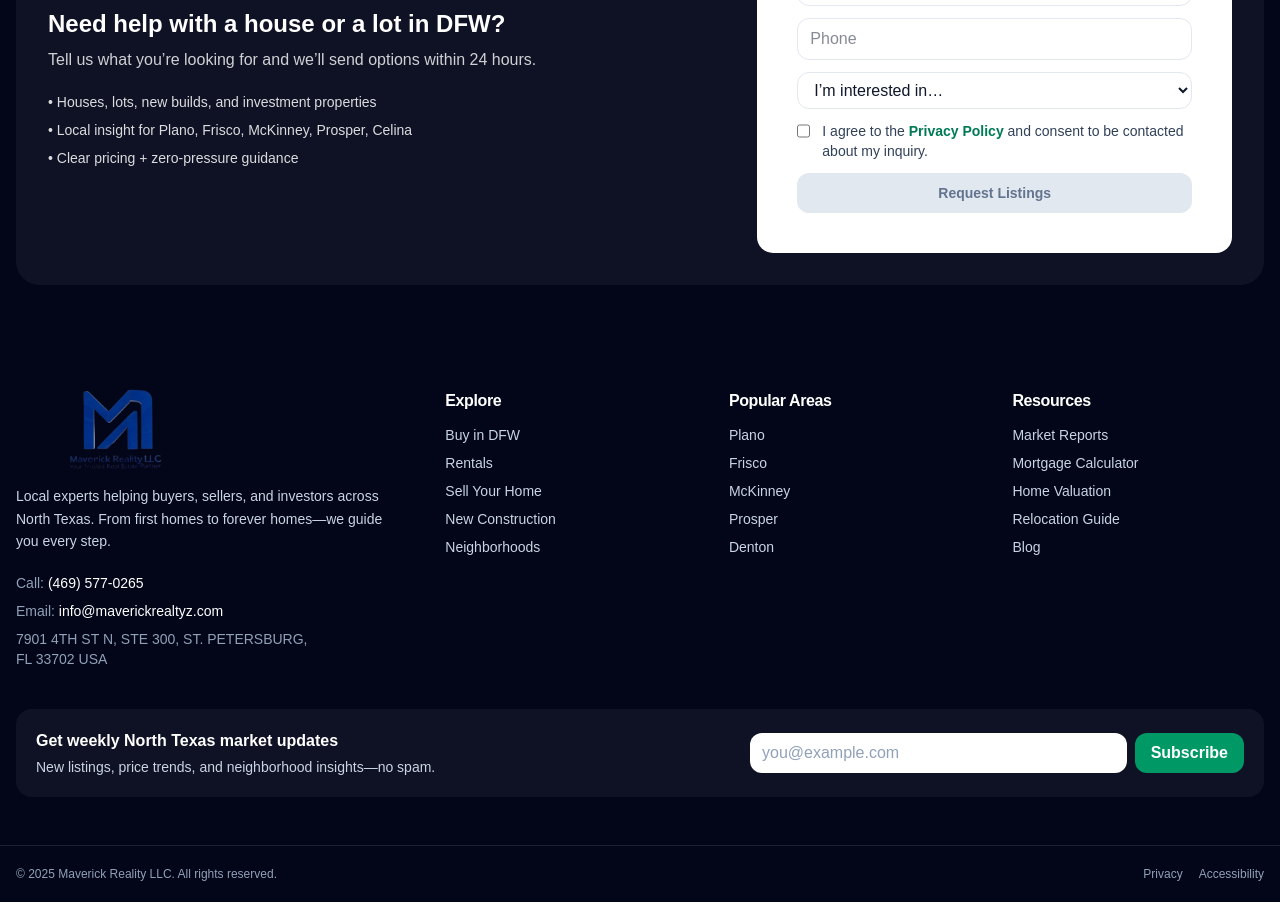
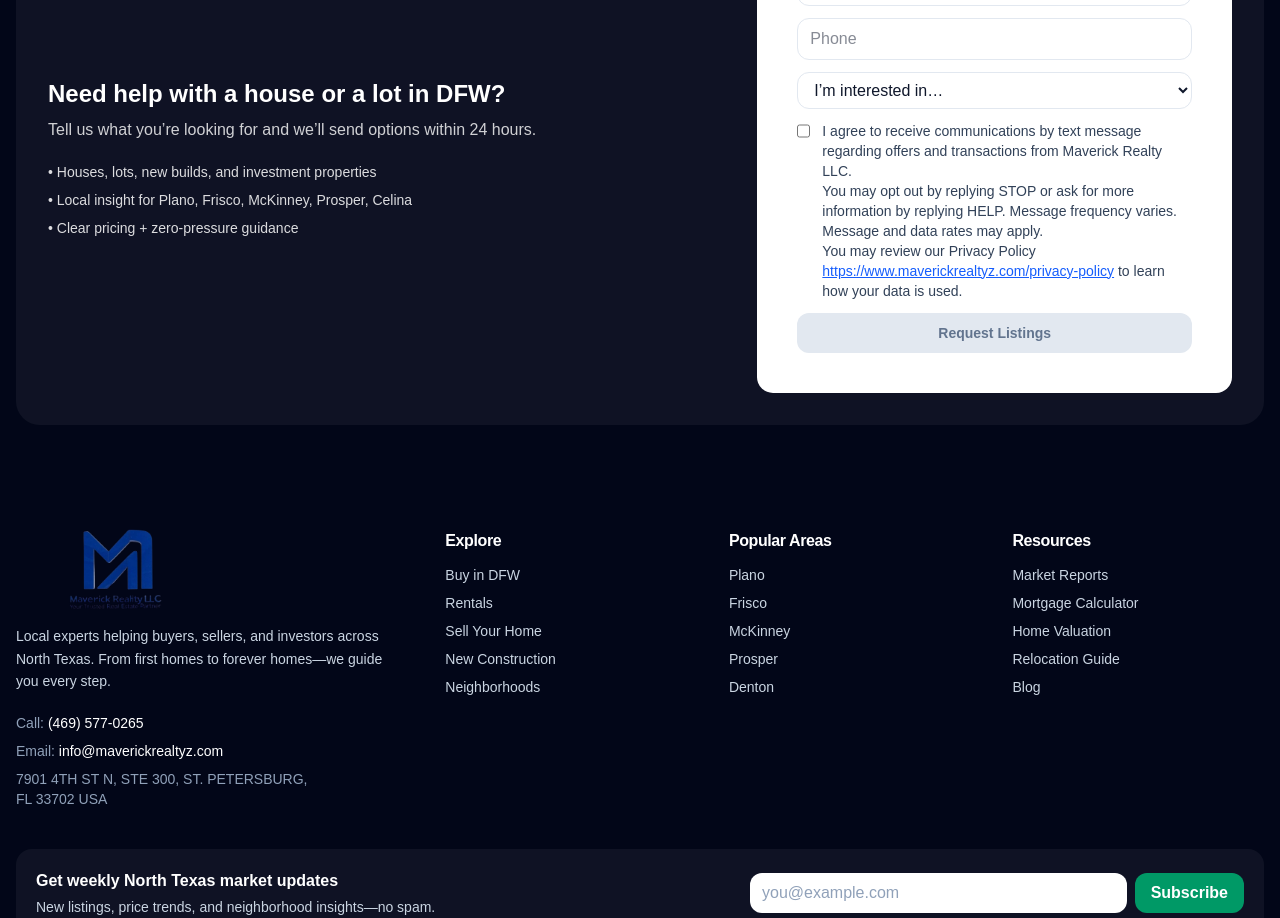
Before and after one commit to KhawarKhokhar/MaverickReality, a Next.js app: page /services in a window 1280 px wide. Shown: the part 2280-3198 px from the top of the page. Built offline with nearby package versions, Linux system fonts and the light colour scheme.

Commit message:
Update PolicyConsent.tsx

```diff
--- a/src/components/forms/PolicyConsent.tsx
+++ b/src/components/forms/PolicyConsent.tsx
@@ -27,17 +27,28 @@
           aria-invalid={!!error}
           aria-describedby={error ? "policy-error" : undefined}
         />
-        <span>
-          I agree to the{" "}
-          <Link
-            href="/privacy-policy"
-            className="font-semibold text-emerald-700 hover:underline underline-offset-4"
-            target="_blank"
-          >
-            Privacy Policy
-          </Link>{" "}
-          and consent to be contacted about my inquiry.
-        </span>
+         <span>
+    I agree to receive communications by text message regarding offers and
+    transactions from Maverick Realty LLC.
+
+    <br />
+
+    You may opt out by replying STOP or ask for more information by replying
+    HELP. Message frequency varies. Message and data rates may apply.
+
+    <br />
+
+    You may review our Privacy Policy{" "}
+    <a
+      href="https://www.maverickrealtyz.com/privacy-policy"
+      target="_blank"
+      rel="noopener noreferrer"
+      className="underline text-blue-600 hover:text-blue-800"
+    >
+      https://www.maverickrealtyz.com/privacy-policy
+    </a>{" "}
+    to learn how your data is used.
+  </span>
       </label>
 
       {error && (
```
